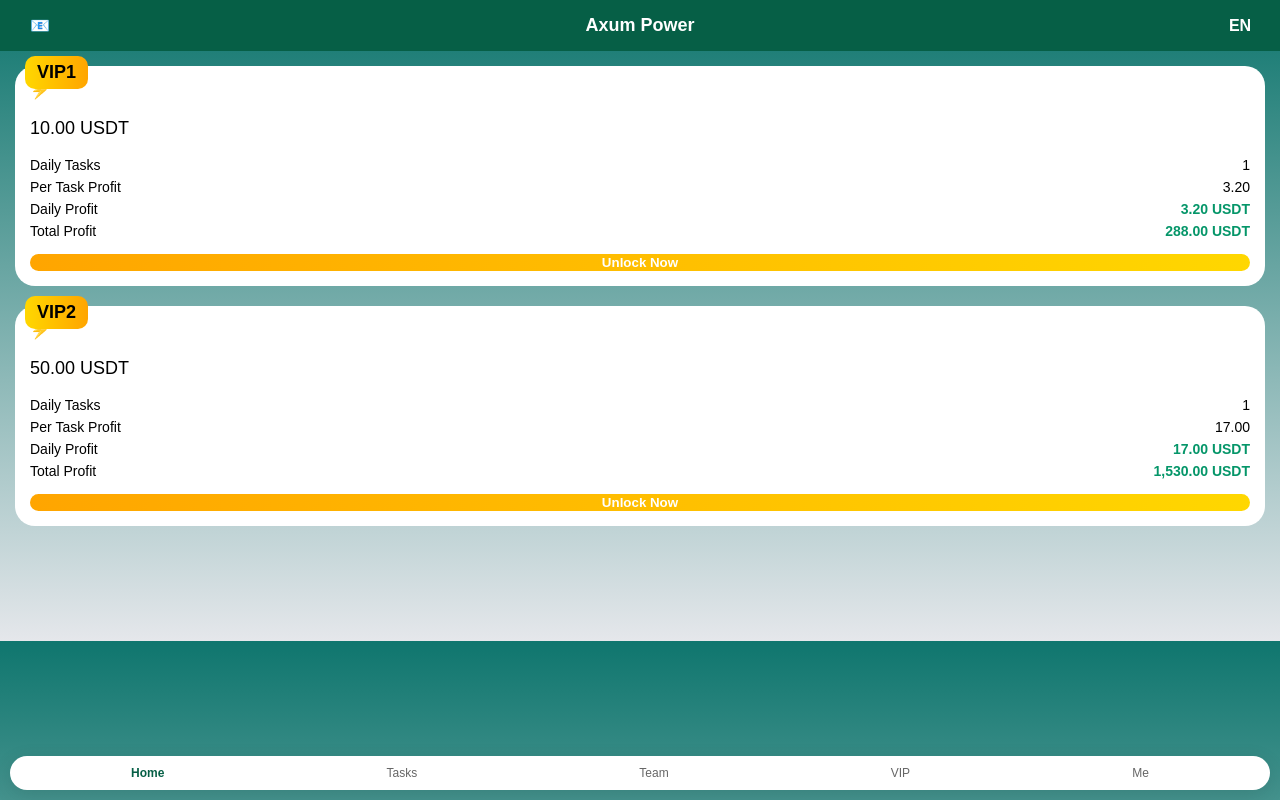
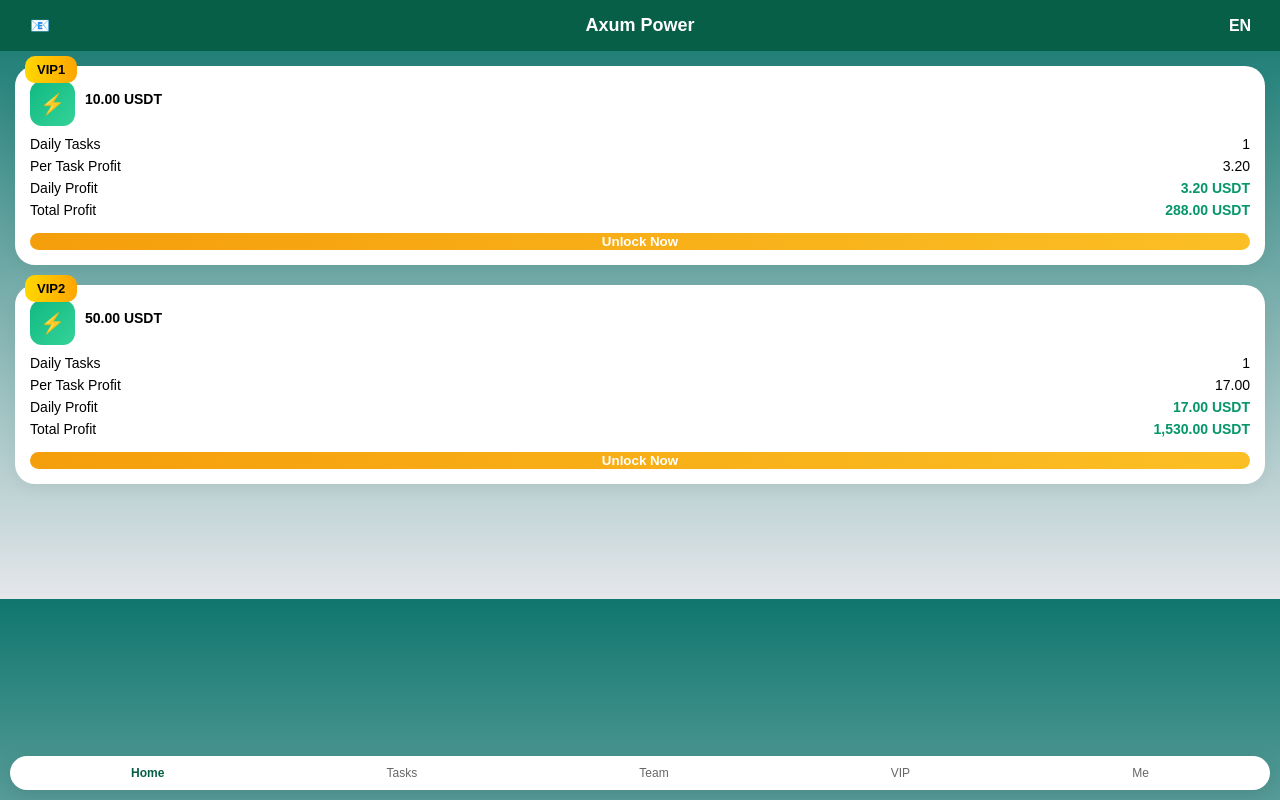
Before and after one commit to protichenoch1/axum-power, a Next.js app: page / in a window 1280 px wide. Built offline with nearby package versions, Linux system fonts and the light colour scheme.

Commit message:
Refactor global styles and update button gradient

```diff
--- a/styles/globals.css
+++ b/styles/globals.css
@@ -1,3 +1,12 @@
+/* BODY */
+body {
+  margin: 0;
+  font-family: Arial, sans-serif;
+  background: linear-gradient(#0f766e, #e5e7eb);
+  padding-bottom: 80px;
+}
+
+/* HEADER */
 .header {
   background: #065f46;
   color: white;
@@ -19,25 +28,22 @@
   text-align: center;
 }
 
-body {
-  margin: 0;
-  font-family: Arial, sans-serif;
-  background: linear-gradient(#0f766e, #e5e7eb);
-  padding-bottom: 80px;
-}
-
+/* CONTAINER */
 .container {
   padding: 15px;
 }
 
+/* CARD */
 .card {
   background: white;
   border-radius: 20px;
   padding: 15px;
   margin-bottom: 20px;
   position: relative;
+  box-shadow: 0 6px 15px rgba(0,0,0,0.05);
 }
 
+/* BADGE */
 .badge {
   position: absolute;
   top: -10px;
@@ -46,8 +52,47 @@
   padding: 6px 12px;
   border-radius: 10px;
   font-weight: bold;
+  font-size: 13px;
 }
 
+/* TOP SECTION */
+.top {
+  display: flex;
+  align-items: center;
+  margin-bottom: 10px;
+}
+
+/* ICON (LEFT) */
+.icon {
+  width: 45px;
+  height: 45px;
+  background: linear-gradient(135deg, #10b981, #34d399);
+  border-radius: 12px;
+
+  display: flex;
+  align-items: center;
+  justify-content: center;
+
+  color: white;
+  font-size: 20px;
+  margin-right: 10px;
+}
+
+/* TITLE AREA */
+.title {
+  display: flex;
+  flex-direction: column;
+  justify-content: center;
+}
+
+/* PRICE TEXT */
+.priceText {
+  margin-top: 5px;
+  font-weight: bold;
+  font-size: 14px;
+}
+
+/* INFO */
 .info p {
   display: flex;
   justify-content: space-between;
@@ -55,11 +100,13 @@
   font-size: 14px;
 }
 
+/* GREEN TEXT */
 .green {
   color: #059669;
   font-weight: bold;
 }
 
+/* FOOTER */
 .footer {
   display: flex;
   margin-top: 15px;
@@ -67,22 +114,26 @@
   overflow: hidden;
 }
 
+/* PRICE BOX */
 .price {
   flex: 1;
   background: #065f46;
   color: white;
   text-align: center;
   padding: 12px;
+  font-weight: bold;
 }
 
+/* BUTTON */
 button {
   flex: 1;
-  background: linear-gradient(to right, orange, gold);
+  background: linear-gradient(to right, #f59e0b, #fbbf24);
   border: none;
   color: white;
   font-weight: bold;
 }
 
+/* BOTTOM NAV */
 .bottom-nav {
   position: fixed;
   bottom: 10px;
```
